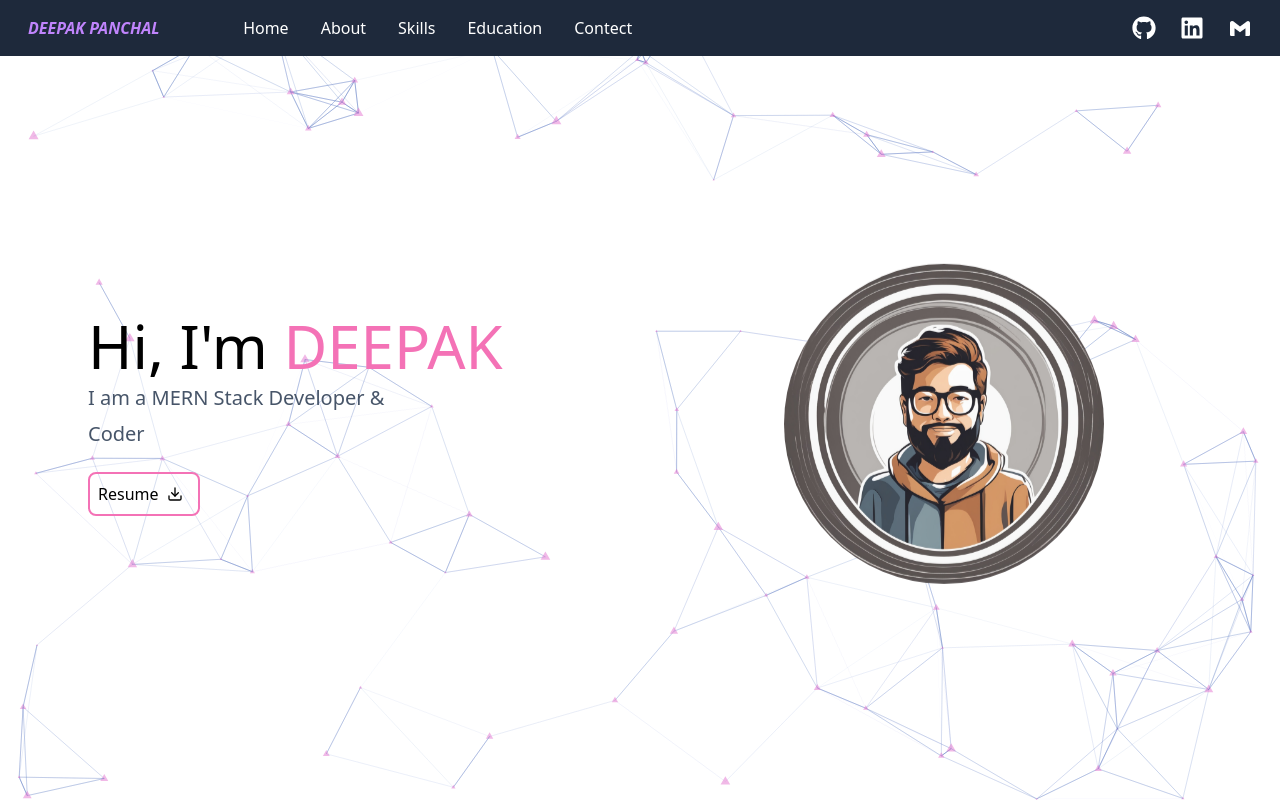
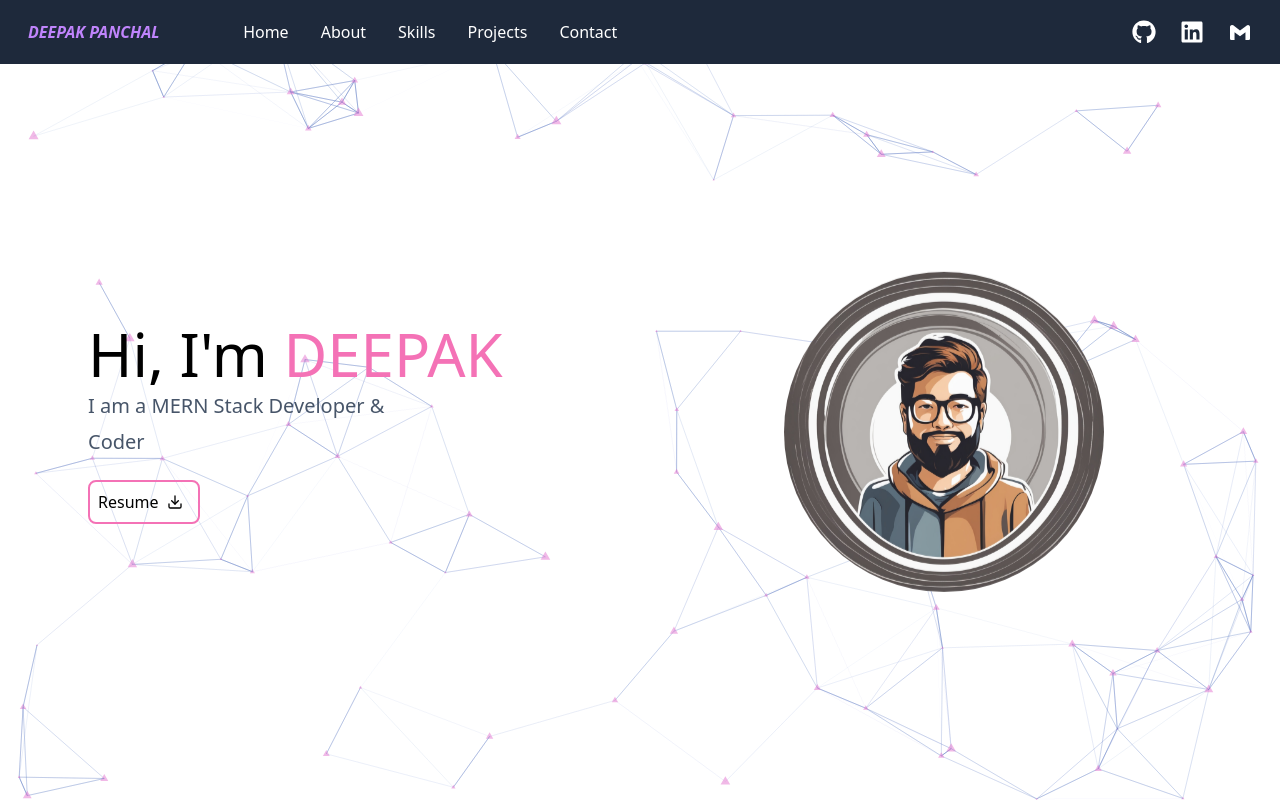
Before and after one commit to tech-deepakk/Portfolio, a React (Vite) app: page / in a window 1280 px wide. Shown: the top 802 px of the page. Built offline with nearby package versions, Linux system fonts and the light colour scheme.

Commit message:
Install react-scroll dependency and Add the links and navigate through the Link using ids of components

```diff
--- a/package.json
+++ b/package.json
@@ -15,6 +15,7 @@
     "react-icons": "^5.2.1",
     "react-parallax-tilt": "^1.7.226",
     "react-router-dom": "^6.23.1",
+    "react-scroll": "^1.9.0",
     "react-tsparticles": "^2.12.2",
     "tsparticles-slim": "^2.12.0"
   },
--- a/src/components/About.jsx
+++ b/src/components/About.jsx
@@ -5,7 +5,7 @@ import resume from "../assets/resume.pdf";
 
 function About() {
   return (
-    <div className="h-[90%] flex-col flex  justify-center md:flex-row md:items-center md:justify-between  px-8">
+    <div className="h-[90%] flex-col flex  justify-center md:flex-row md:items-center md:justify-between  px-8" id="Home">
       <div className=" hidden md:w-1/2 md:h-full  md:flex md:flex-col  md:justify-center gap-2 md:pl-14">
         <span className=" text-4xl md:text-6xl">
           Hi, I'm <span className=" text-pink-400">DEEPAK </span>
--- a/src/components/Contact.jsx
+++ b/src/components/Contact.jsx
@@ -3,7 +3,7 @@ import contact from "../assets/contact.jpg";
 
 function Contact() {
   return (
-    <div>
+    <div id="Contact">
       <div className=" pt-6 px-6 flex flex-col gap-3 md:gap-6 md:px-20">
         <span className=" w-2/3 md:w-[25%] pb-2 text-3xl md:text-4xl text-pink-500 border-b-2 border-gray-400">
           Contact
--- a/src/components/Navbar.jsx
+++ b/src/components/Navbar.jsx
@@ -3,6 +3,7 @@ import { FaGithub } from "react-icons/fa";
 import { FaLinkedin } from "react-icons/fa";
 import { BiLogoGmail } from "react-icons/bi";
 import { useState } from "react";
+import { Link } from "react-scroll";
 
 function Navbar() {
   const [selectMenu, setSelectMenu] = useState(false);
@@ -15,9 +16,9 @@ function Navbar() {
       <ul
         className={`${
           selectMenu
-            ? "absolute top-0 z-10 flex-col opacity-[.85]"
-            : "items-center"
-        } flex  justify-between h-auto bg-slate-800 text-white p-3 md:h-14 `}
+            ? "absolute top-0 z-10 flex-col opacity-[.85] h-auto"
+            : "items-center h-14"
+        } flex  justify-between  bg-slate-800 text-white p-3 md:h-16 `}
       >
         <li className={`${selectMenu && "px-4 mb-4"} md:hidden`}>
           <span className=" text-white font-semibold text-2xl cursor-pointer">
@@ -36,37 +37,50 @@ function Navbar() {
           } md:flex justify-start w-2/3 gap-8 p-4`}
         >
           <li className=" hover:text-yellow-400 hover:border-b-2 hover:border-yellow-400 cursor-pointer">
-            Home
+            <Link to="Home" activeClass="Home" spy={true}>
+              Home
+            </Link>
           </li>
           <li className=" hover:text-yellow-400 hover:border-b-2 hover:border-yellow-400 cursor-pointer">
-            About
+            <Link to="About" activeClass="" spy={true}>
+              About
+            </Link>
           </li>
           <li className=" hover:text-yellow-400 hover:border-b-2 hover:border-yellow-400 cursor-pointer">
-            Skills
+            <Link to="Skills" activeClass="" spy={true}>
+              Skills
+            </Link>
           </li>
           <li className=" hover:text-yellow-400 hover:border-b-2 hover:border-yellow-400 cursor-pointer">
-            Education
+            <Link to="Projects" activeClass="" spy={true}>
+              Projects
+            </Link>
           </li>
           <li className=" hover:text-yellow-400 hover:border-b-2 hover:border-yellow-400 cursor-pointer">
-            Contect
+            <Link to="Contact" activeClass="active" spy={true}>
+              Contact
+            </Link>
           </li>
         </div>
 
         <div className="flex gap-4 md:gap-6 md:p-4">
-          <li className="">
-            <span className=" text-white font-bold text-2xl  hover:text-slate-300 cursor-pointer">
+          <li className="text-white font-bold text-2xl  hover:text-slate-300 cursor-pointer">
+            <a href="https://github.com/tech-deepakk" target="_blank">
               <FaGithub />
-            </span>
+            </a>
           </li>
-          <li className="">
-            <span className=" text-white font-bold text-2xl hover:text-slate-300 cursor-pointer">
+          <li className="text-white font-bold text-2xl hover:text-slate-300 cursor-pointer">
+            <a
+              href="https://www.linkedin.com/in/deepak-panchal-733806290/"
+              target="_blank"
+            >
               <FaLinkedin />
-            </span>
+            </a>
           </li>
-          <li className="">
-            <span className=" text-white font-bold text-2xl hover:text-slate-300 cursor-pointer">
+          <li className="text-white font-bold text-2xl hover:text-slate-300 cursor-pointer">
+            <a href="mailto:tech.deepakpanchal@gmail.com" target="_blank">
               <BiLogoGmail />
-            </span>
+            </a>
           </li>
         </div>
       </ul>
--- a/src/components/OverView.jsx
+++ b/src/components/OverView.jsx
@@ -4,7 +4,7 @@ import { technologies, services } from "../constants/info";
 function OverView() {
   return (
     <>
-      <div className=" pt-6 px-6 flex flex-col gap-3 md:gap-6 md:px-20">
+      <div className=" pt-6 px-6 flex flex-col gap-3 md:gap-6 md:px-20" id="About">
         <span className=" w-2/3 md:w-[25%] pb-2 text-3xl md:text-4xl text-pink-500 border-b-2 border-gray-400">
           INTRODUCTION
         </span>
@@ -40,7 +40,7 @@ function OverView() {
         ))}
       </div>
 
-      <div className=" pt-6 px-6 flex flex-col gap-3 md:gap-6 md:px-20">
+      <div className=" pt-6 px-6 flex flex-col gap-3 md:gap-6 md:px-20" id="Skills">
         <span className=" w-2/3 md:w-[25%] pb-2 text-2xl md:text-4xl text-pink-500 border-b-2 border-gray-400">
           TECHNOLOGIES
         </span>
--- a/src/components/Project.jsx
+++ b/src/components/Project.jsx
@@ -6,7 +6,7 @@ import { SiGithub } from "react-icons/si";
 
 function Project() {
   return (
-    <>
+    <div id="Projects">
       <div className=" mt-6 pt-6 px-6 flex flex-col gap-3 md:gap-6 md:px-20">
         <span className=" w-2/3 md:w-[25%] pb-2 text-3xl md:text-4xl text-pink-500 border-b-2 border-gray-400">
           PROJECTS
@@ -54,7 +54,7 @@ function Project() {
           </Tilt>
         ))}
       </div>
-    </>
+    </div>
   );
 }
 
```
Also changed, not shown: 1 other file (tests, documents, lock files or other folders).
